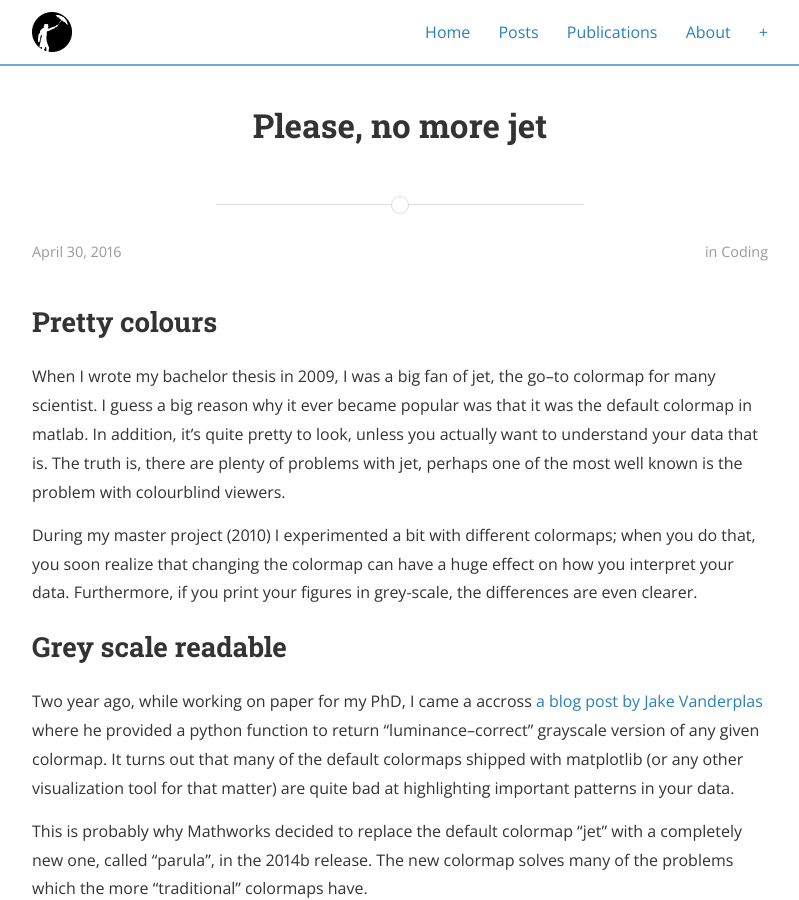
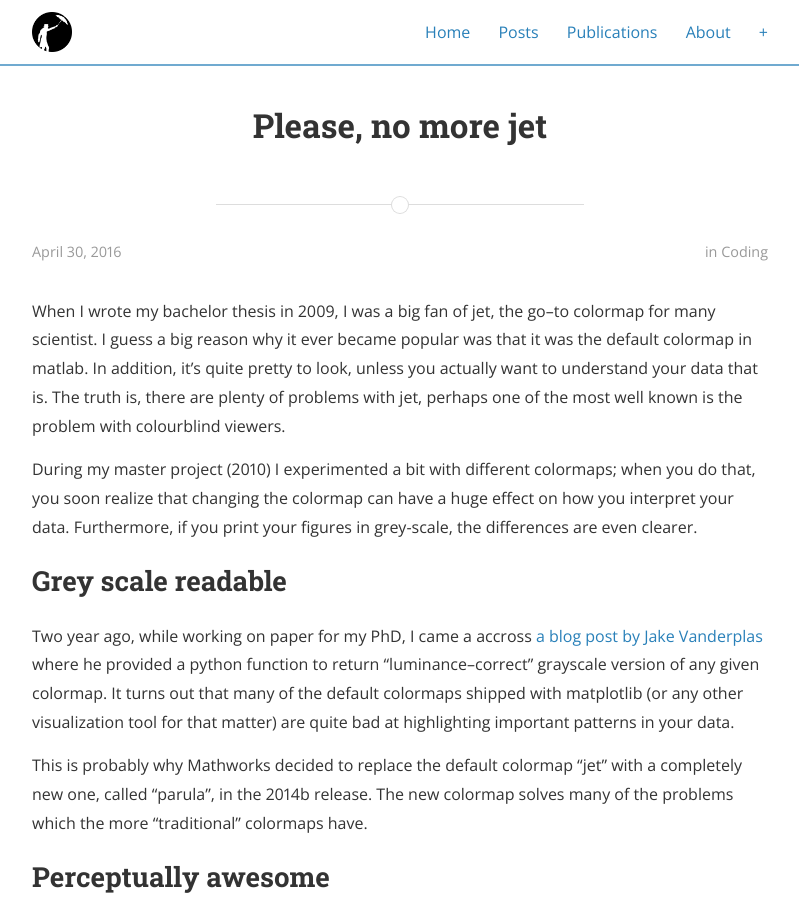
Before and after one commit to dingwell/dingwell.github.io, a Jekyll site: the page built from _posts/2016-04-30-please-no-more-jet.md, in a window 1280 px wide and 900 px high. Shown: the whole window, without its empty margins (240-1039 px from the left). Built offline with Jekyll 4.4.1, drawn with Linux system fonts in a browser that asks for light colours; nearby versions of some CDN libraries; comment, search, counter and statistics services are not loaded; a style sheet for code colours, icons or effects is not loaded.

Commit message:
Formatting

```diff
--- a/_posts/2016-04-30-please-no-more-jet.md
+++ b/_posts/2016-04-30-please-no-more-jet.md
@@ -11,7 +11,6 @@ The filename must be on this format:
 the title in the header will be the one displayed on the web pag.
 {:/comment}
 
-## Pretty colours
 When I wrote my bachelor thesis in 2009,
 I was a big fan of jet,
 the go--to colormap for many scientist.
```
